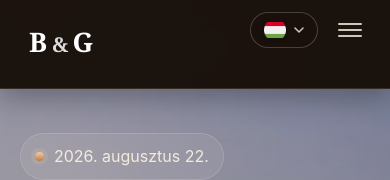
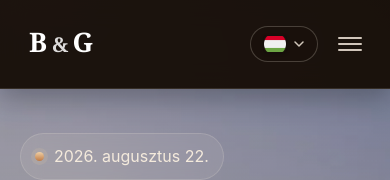
Before and after one commit to guilty-sparker/eszunkiszunkmulatunk, a plain HTML site: page index.html in a window 390 px wide. Shown: the top 180 px of the page. Drawn offline with Linux system fonts and the light colour scheme.

Commit message:
menu and flag alignemnt issue

```diff
--- a/styles.css
+++ b/styles.css
@@ -770,7 +770,9 @@ a{color:inherit}
 }
 
 @media (max-width: 720px){
-  .topbar__inner{align-items:flex-start}
+  .topbar__inner{
+    align-items:center;
+  }
   .topbar__logo{
     filter:brightness(1.6) contrast(1.25);
   }
```
